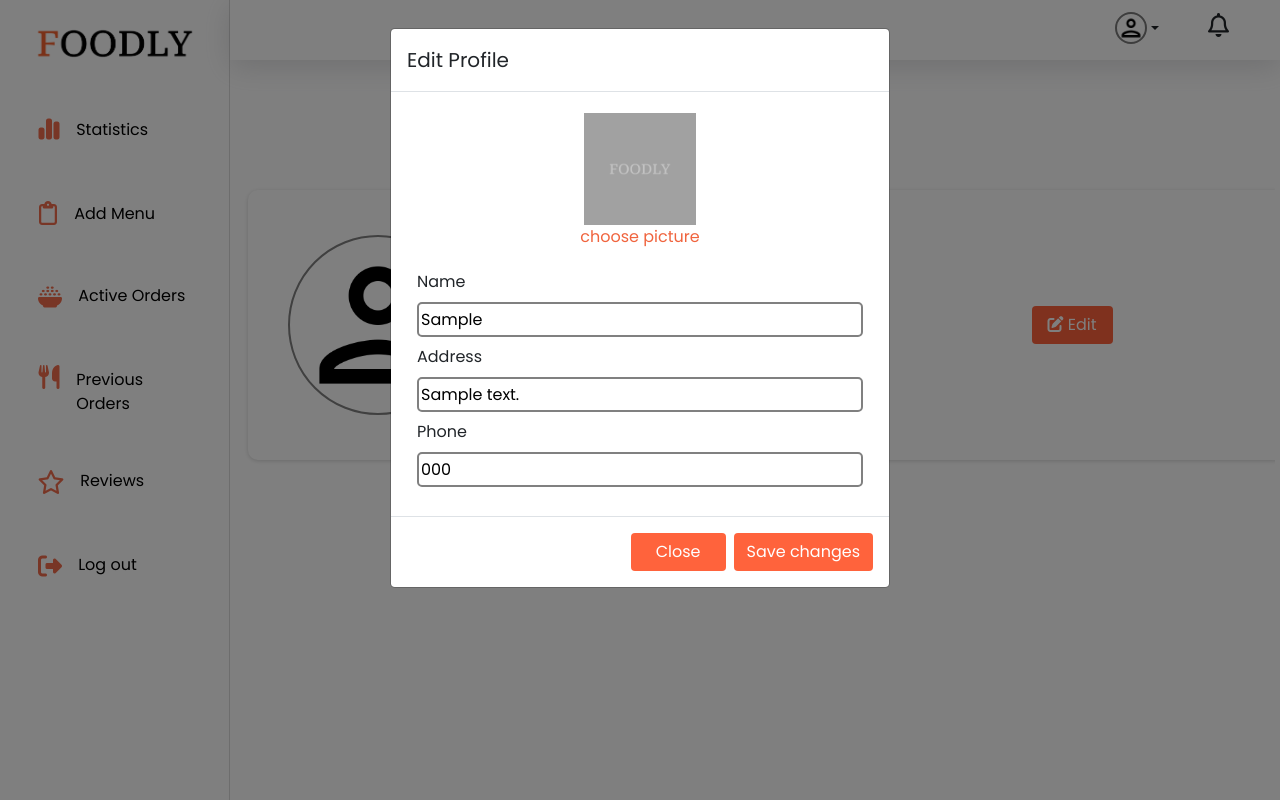
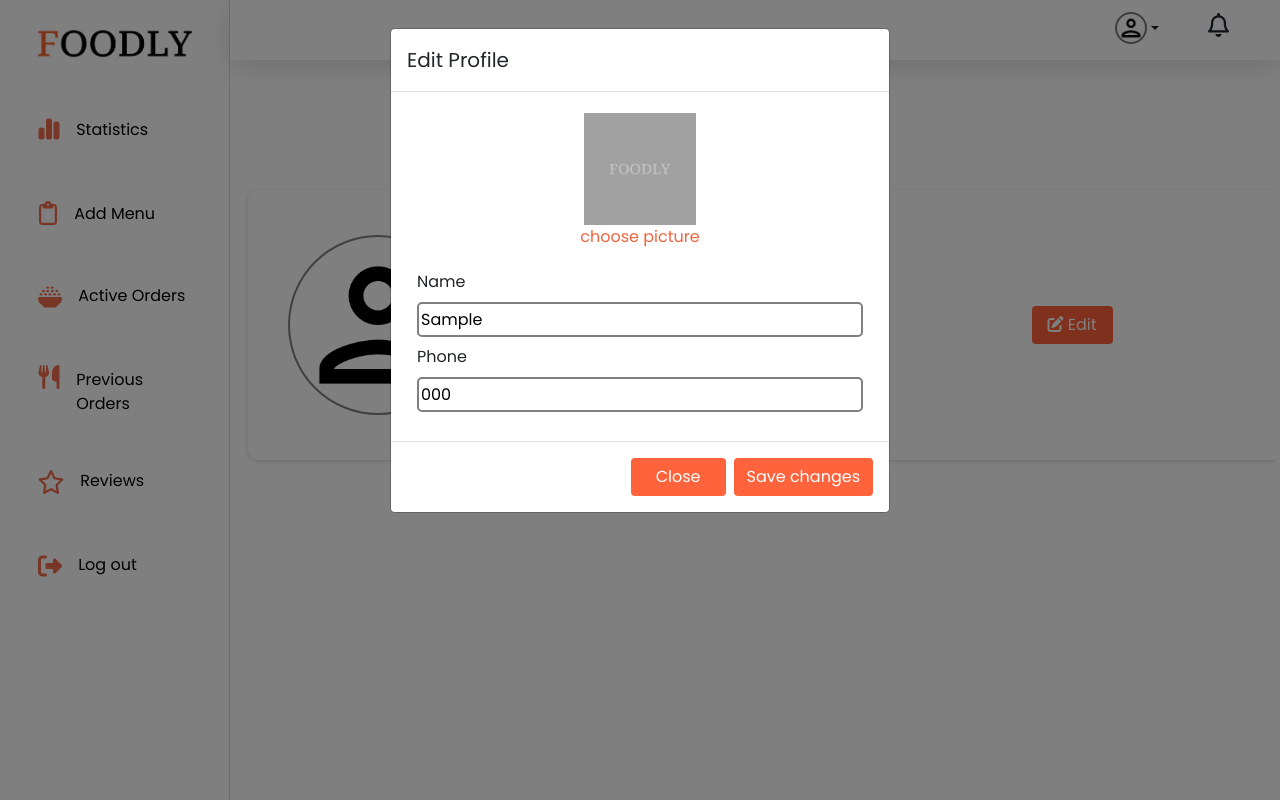
Before and after one commit to am12an34/xyz_foodly, a Flask app: template foodly/templates/resturantprofile.html in a window 1280 px wide, after a click on "Edit". Run offline with Flask 3, Linux system fonts and the light colour scheme; the template is opened without the code that fills it: most values are stand-ins (such as "Sample title", 1, 10 or a date in 2020); some libraries are stand-ins or nearby versions.

Commit message:
Update resturantprofile.html

```diff
--- a/foodly/templates/resturantprofile.html
+++ b/foodly/templates/resturantprofile.html
@@ -20,23 +20,24 @@
                   <h5 class="modal-title" id="exampleModalLabel">Edit Profile</h5>
                 </div>
                 <div class="modal-body">
+                <form method="POST">
                   <div class="upload-profile-pic">
+
                     <img id="item-img" class="item-pic" src="../static/images/dummy-item-pic.png" alt="">
                     <p onclick="setItemImage()">choose picture</p>
                   </div>
                   <div class="edit-info">
                     <label for="username">Name</label>
                     <input type="text" id="username" value={{resturantname}}>
-                    <label for="address">Address</label>
-                    <input type="text" id="address" value="{{resturantaddress}}">
-                    <label for="phone">Phone</label>
-                    <input type="text" id="phone" value={{resturantphone}}>
+                    <label for="username">Phone</label>
+                    <input type="text" id="username" value={{resturantphone}}>
                   </div>
                 </div>
                 <div class="modal-footer">
                   <button type="button" class="btn" data-bs-dismiss="modal">Close</button>
                   <button type="submit" class="btn" style="width: fit-content;">Save changes</button>
                 </div>
+                </form>
               </div>
             </div>
           </div>
```
